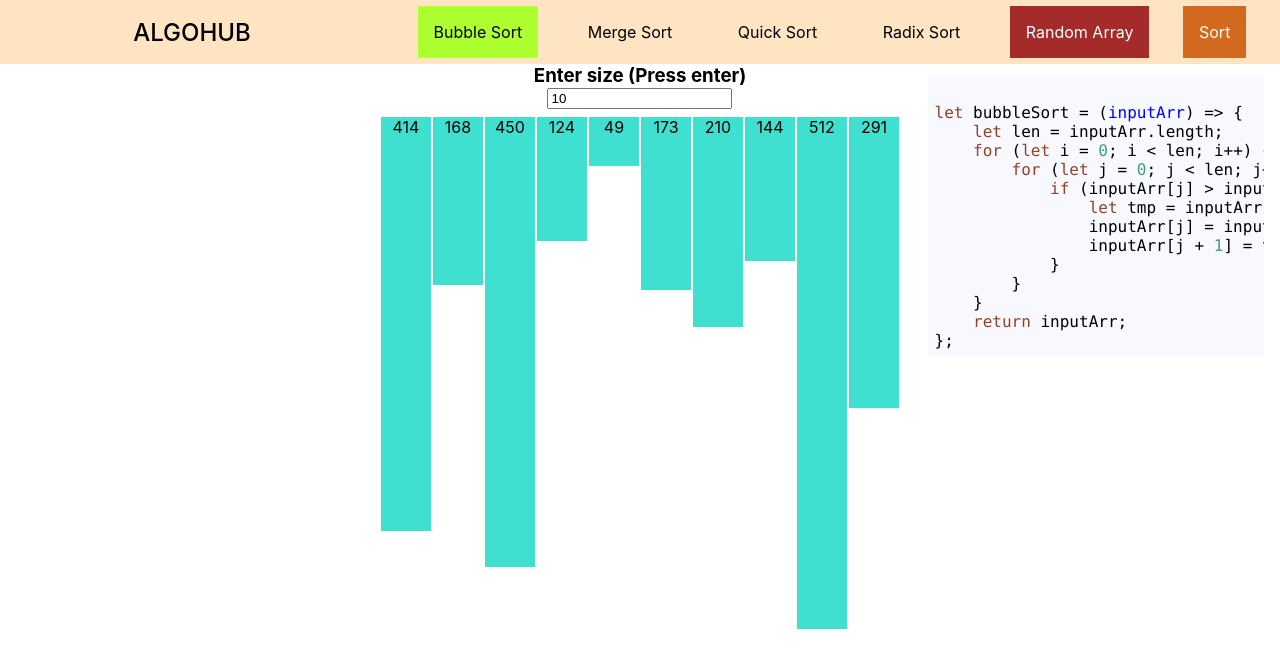
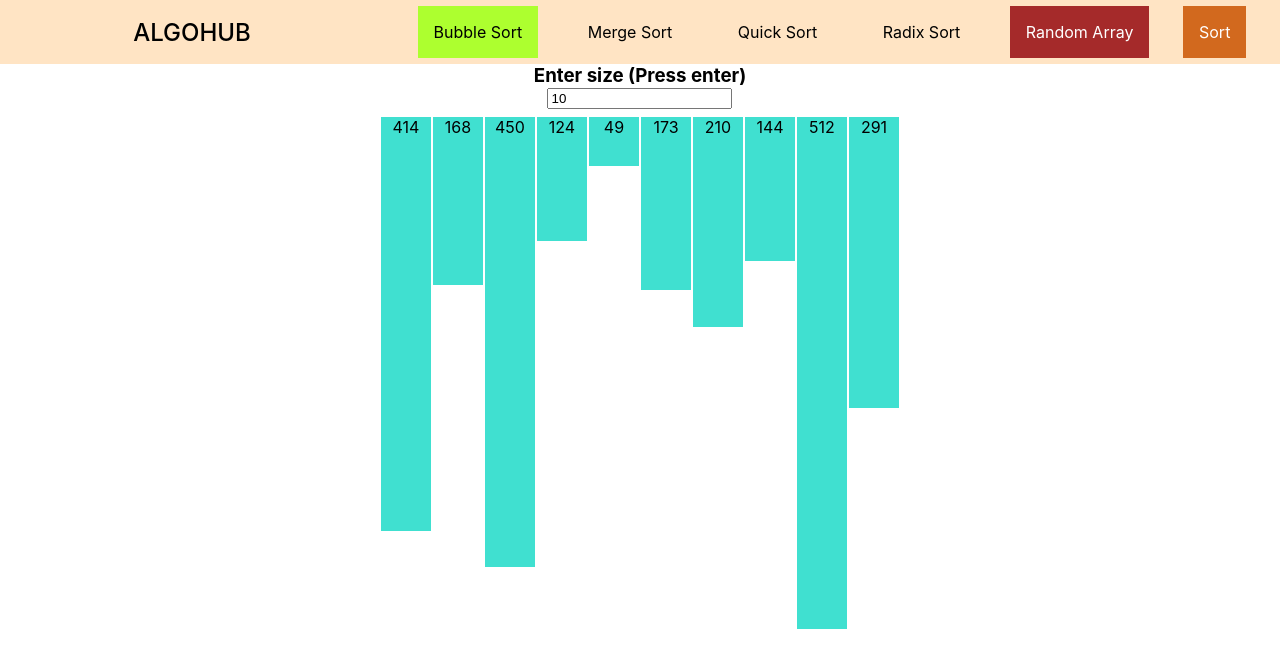
Before and after one commit to sakecians/Algohub, a React (Create React App) app: page / in a window 1280 px wide. Shown: the top 668 px of the page. Built offline with nearby package versions, Linux system fonts and the light colour scheme.

Commit message:
commented out code view

```diff
--- a/src/Components/Visualizer/Visualizer.jsx
+++ b/src/Components/Visualizer/Visualizer.jsx
@@ -88,9 +88,9 @@ function Visualizer() {
                     >{value}</div>)
                 })}
             </div>
-            <div className="code">
+            {/* <div className="code">
               <CodeView/>
-            </div>
+            </div> */}
             </AlgorithmProvider>
         </div>
     )
```
